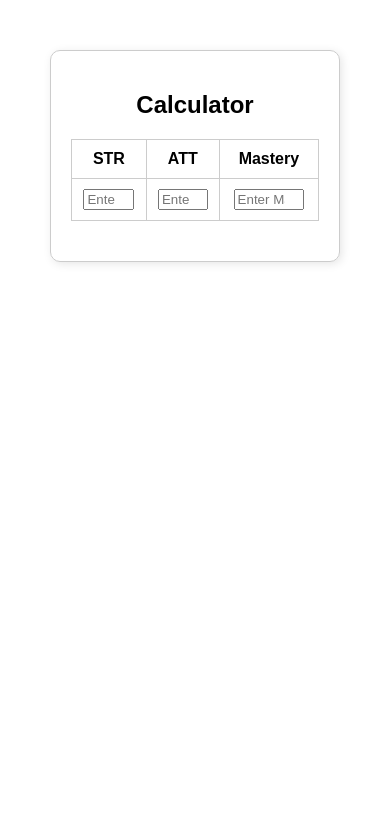
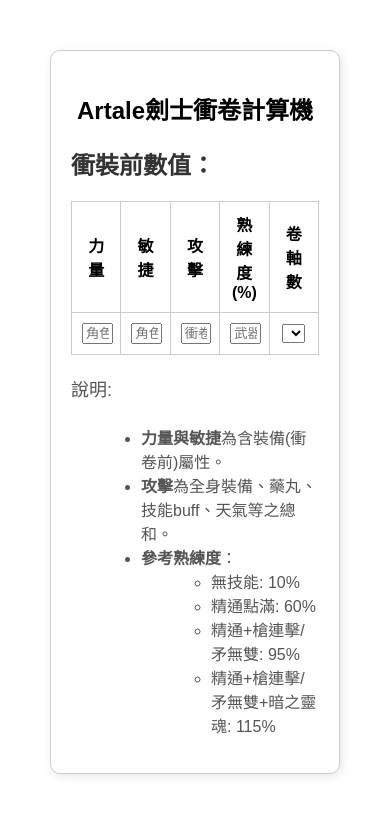
Before and after one commit to dilatino137/dilatino137.github.io, a plain HTML site: page index.html in a window 390 px wide. Drawn offline with Linux system fonts and the light colour scheme.

Commit message:
Check for mobile view

```diff
--- a/index.html
+++ b/index.html
@@ -1,5 +1,5 @@
 <!DOCTYPE html>
-<html lang="en">
+<html lang="zh-TW">
 <head>
     <meta charset="UTF-8">
     <meta name="viewport" content="width=device-width, initial-scale=1.0">
@@ -28,7 +28,10 @@
             text-align: center;
             border: 1px solid #ccc;
         }
-        input {
+        th {
+            width: 20%; /* Ensure equal width for the header columns */
+        }
+        td input, td select {
             width: 80%;
         }
         button {
@@ -36,20 +39,149 @@
             width: 80%;
             margin-top: 10px;
         }
+        h3 {
+            text-align: left;  /* Aligns the text to the left */
+            font-size: 24px;   /* Sets the font size to make it stand out */
+            margin: 0 0 15px 0; /* Adds space below the heading */
+            font-weight: bold;  /* Makes the text bold */
+            color: #333;        /* Sets a dark color for good contrast */
+        }
+        h4 {
+            text-align: left;
+            font-size: 18px;
+            font-weight: normal;
+            color: #555;
+            margin-top: 20px;
+        }
+        ul {
+            text-align: left;
+            margin-left: 30px;
+            color: #555;
+        }
+
+        /* Remove the up and down buttons for input[type="number"] */
+        input[type="number"]::-webkit-outer-spin-button,
+        input[type="number"]::-webkit-inner-spin-button {
+            -webkit-appearance: none;
+            margin: 0;
+        }
+        input[type="number"] {
+            -moz-appearance: textfield;
+        }
     </style>
 </head>
 <body>
     <div class="container">
-        <h2>Calculator</h2>
+        <h2>Artale劍士衝卷計算機</h2>
+        <h3>衝裝前數值：</h3>
         <table>
             <tr>
-                <th>STR</th>
-                <th>ATT</th>
-                <th>Mastery</th>
+                <th>力量</th>
+                <th>敏捷</th>
+                <th>攻擊</th>
+                <th>熟練度(%)</th>
+                <th>卷軸數</th>
             </tr>
             <tr>
-                <td><input type="number" id="str" placeholder="Enter STR"></td>
-                <td><input type="number" id="att" placeholder="Enter ATT"></td>
-                <td><input type="number" id="mastery" placeholder="Enter Mastery"></td>
+                <td><input type="number" id="str" placeholder="角色力量"></td>
+                <td><input type="number" id="dex" placeholder="角色敏捷"></td>
+                <td><input type="number" id="att" placeholder="衝卷前攻擊"></td>
+                <td><input type="number" id="mastery" placeholder="武器熟練度"></td>
+                <td>
+                    <select id="scrolls" onchange="createTable()">
+                        <option value="">--選擇卷軸數--</option>
+                        <option value="1">1</option>
+                        <option value="2">2</option>
+                        <option value="3">3</option>
+                        <option value="4">4</option>
+                        <option value="5">5</option>
+                        <option value="6">6</option>
+                        <option value="7">7</option>
+                        <option value="8">8</option>
+                        <option value="9">9</option>
+                        <option value="10">10</option>
+                    </select>
+                </td>
             </tr>
         </table>
+        <h4>說明:</h4>
+        <ul>
+            <li><strong>力量與敏捷</strong>為含裝備(衝卷前)屬性。</li>
+            <li><strong>攻擊</strong>為全身裝備、藥丸、技能buff、天氣等之總和。</li>
+            <li><strong>參考熟練度</strong>：
+                <ul>
+                    <li>無技能: 10%</li>
+                    <li>精通點滿: 60%</li>
+                    <li>精通+槍連擊/矛無雙: 95%</li>
+                    <li>精通+槍連擊/矛無雙+暗之靈魂: 115%</li>
+                </ul>
+            </li>
+        </ul>
+
+        <!-- Placeholder for dynamically generated table -->
+        <div id="newTable"></div>
+    </div>
+
+    <script>
+        function createTable() {
+            const scrollsValue = document.getElementById('scrolls').value;
+            const newTableContainer = document.getElementById('newTable');
+
+            // Clear any previous table
+            newTableContainer.innerHTML = '';
+
+            if (scrollsValue) {
+                const columns = parseInt(scrollsValue);
+                const table = document.createElement('table');
+                const headerRow = document.createElement('tr');
+
+                // Create table headers based on the number of scrolls
+                for (let i = 0; i < columns; i++) {
+                    const th = document.createElement('th');
+                    th.textContent = `卷軸 ${i + 1}`;
+                    headerRow.appendChild(th);
+                }
+
+                table.appendChild(headerRow);
+
+                // Add a row with dropdown selections for each column
+                const inputRow = document.createElement('tr');
+                for (let i = 0; i < columns; i++) {
+                    const td = document.createElement('td');
+                    const select = document.createElement('select');
+
+                    // Add empty option first
+                    const emptyOption = document.createElement('option');
+                    emptyOption.value = "";
+                    emptyOption.textContent = "--選擇百分比--";
+                    select.appendChild(emptyOption);
+
+                    // Add the percentage options
+                    const option1 = document.createElement('option');
+                    option1.value = '10';
+                    option1.textContent = '10%';
+                    const option2 = document.createElement('option');
+                    option2.value = '60';
+                    option2.textContent = '60%';
+                    const option3 = document.createElement('option');
+                    option3.value = '100';
+                    option3.textContent = '100%';
+
+                    select.appendChild(option1);
+                    select.appendChild(option2);
+                    select.appendChild(option3);
+                    td.appendChild(select);
+                    inputRow.appendChild(td);
+                }
+
+                table.appendChild(inputRow);
+
+                // Add styles to handle larger tables better (columns > 5)
+                table.style.tableLayout = 'fixed';
+                table.style.width = '100%';
+                newTableContainer.appendChild(table);
+            }
+        }
+    </script>
+</body>
+</html>
```
